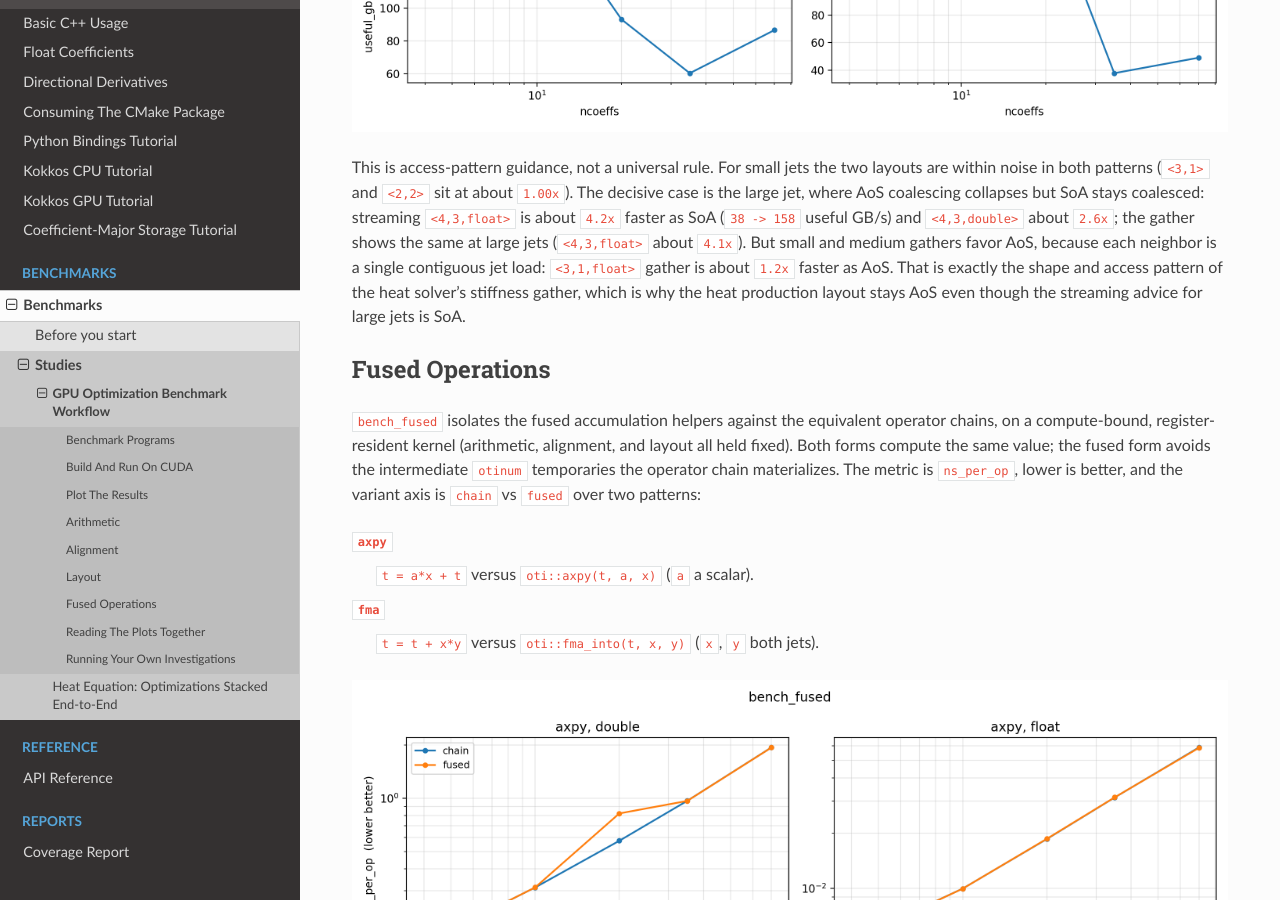
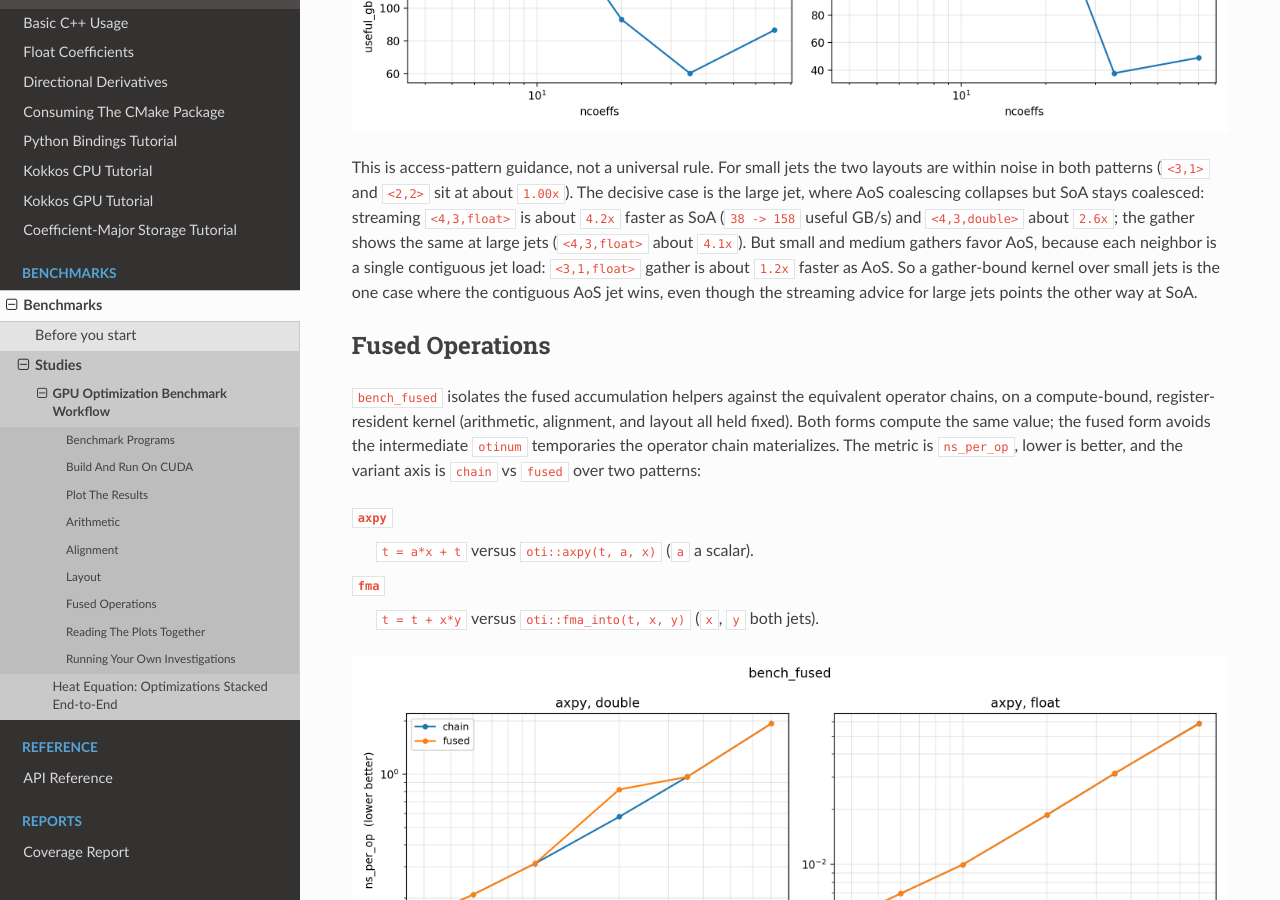
Before and after one commit to Samm-Py/cpp_oti_lib, a Sphinx documentation site: the page built from docs/benchmarks/gpu_optimization_workflow.rst, in a window 1280 px wide and 900 px high, scrolled down 13007 px. Built offline with Sphinx 7.4.7 and the Read the Docs theme 3.1.0, drawn with Linux system fonts in a browser that asks for light colours.

Commit message:
Docs: decouple the Layout section from the heat solver's choices
Mirror the alignment-section cleanup: keep the measured technical point
(small/medium gathers favour the contiguous AoS jet) but drop the
justification that pointed at the heat production solver's AoS choice, so
the Layout section reads on its own.

Co-Authored-By: Claude Opus 4.8 <noreply@anthropic.com>

```diff
--- a/docs/benchmarks/gpu_optimization_workflow.rst
+++ b/docs/benchmarks/gpu_optimization_workflow.rst
@@ -626,10 +626,9 @@ but SoA stays coalesced: streaming ``<4,3,float>`` is about ``4.2x`` faster as
 SoA (``38 -> 158`` useful GB/s) and ``<4,3,double>`` about ``2.6x``; the gather
 shows the same at large jets (``<4,3,float>`` about ``4.1x``). But small and
 medium gathers favor AoS, because each neighbor is a single contiguous jet load:
-``<3,1,float>`` gather is about ``1.2x`` faster as AoS. That is exactly the shape
-and access pattern of the heat solver's stiffness gather, which is why the heat
-production layout stays AoS even though the streaming advice for large jets is
-SoA.
+``<3,1,float>`` gather is about ``1.2x`` faster as AoS. So a gather-bound kernel
+over small jets is the one case where the contiguous AoS jet wins, even though
+the streaming advice for large jets points the other way at SoA.
 
 Fused Operations
 ----------------
```
